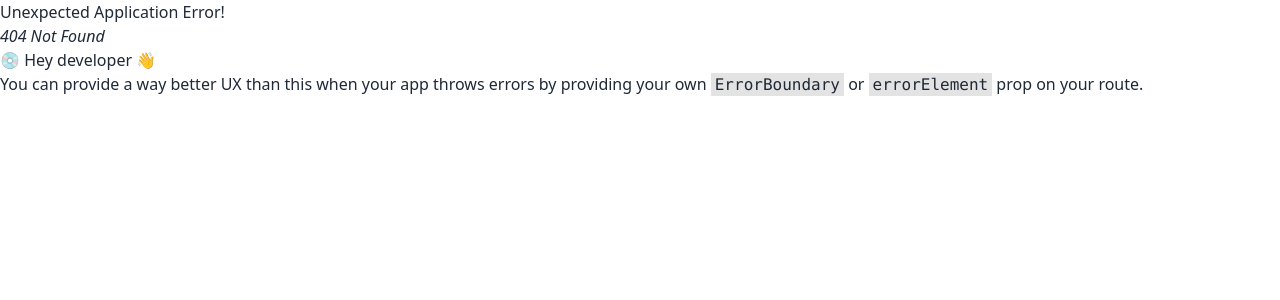
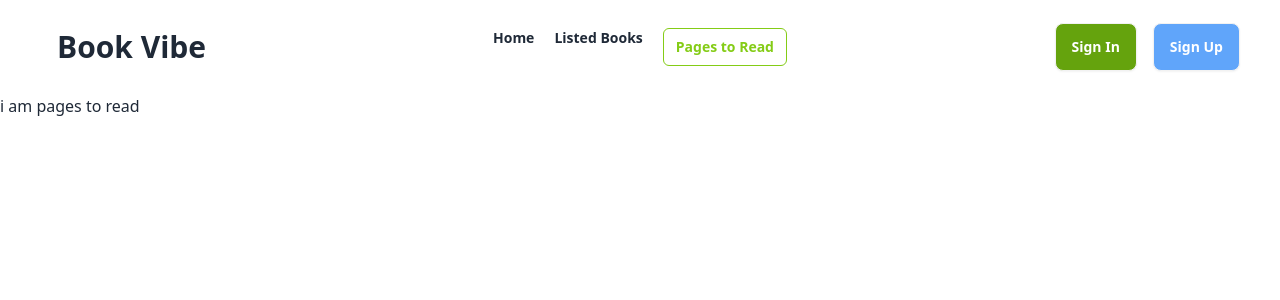
Before and after one commit to Muhammad-sefat/Book-Vibe, a React (Vite) app: page /pagestoread in a window 1280 px wide. Before the commit this address had no page. Shown: the top 300 px of the page. Built offline with nearby package versions, Linux system fonts and the light colour scheme.

Commit message:
Add Dynamic Route

```diff
--- a/src/App.jsx
+++ b/src/App.jsx
@@ -1,9 +1,11 @@
+import { Outlet } from "react-router-dom";
 import NavBar from "./Components/NavBar";
 
 function App() {
   return (
     <>
       <NavBar></NavBar>
+      <Outlet></Outlet>
     </>
   );
 }
--- a/src/Components/NavBar.jsx
+++ b/src/Components/NavBar.jsx
@@ -1,3 +1,5 @@
+import { NavLink } from "react-router-dom";
+
 const NavBar = () => {
   return (
     <div>
@@ -24,30 +26,74 @@ const NavBar = () => {
               tabIndex={0}
               className="menu menu-sm dropdown-content mt-3 z-[1] p-2 shadow bg-base-100 rounded-box w-52"
             >
-              <li>
+              <NavLink
+                to={"/"}
+                className={({ isActive }) =>
+                  isActive
+                    ? "text-lime-500 border px-3 py-2 border-lime-500 rounded-md font-bold"
+                    : ""
+                }
+              >
                 <a>Home</a>
-              </li>
-              <li>
+              </NavLink>
+              <NavLink
+                to={"/listedbooks"}
+                className={({ isActive }) =>
+                  isActive
+                    ? "text-lime-500 border px-3 py-2 border-lime-500 rounded-md font-bold"
+                    : ""
+                }
+              >
                 <a>Listed Books</a>
-              </li>
-              <li>
+              </NavLink>
+              <NavLink
+                to={"/pagestoread"}
+                className={({ isActive }) =>
+                  isActive
+                    ? "text-lime-500 border px-3 py-2 border-lime-500 rounded-md font-bold"
+                    : ""
+                }
+              >
                 <a>Pages to Read</a>
-              </li>
+              </NavLink>
             </ul>
           </div>
-          <a className="btn btn-ghost text-3xl font-bold">Book Vibe</a>
+          <a className="btn btn-ghost text-2xl md:text-3xl font-bold">
+            Book Vibe
+          </a>
         </div>
         <div className="navbar-center hidden lg:flex">
-          <ul className="menu menu-horizontal px-1 font-semibold">
-            <li>
+          <ul className="menu menu-horizontal space-x-5 font-semibold">
+            <NavLink
+              to={"/"}
+              className={({ isActive }) =>
+                isActive
+                  ? "text-lime-500 border px-3 py-2 border-lime-500 rounded-md font-bold"
+                  : ""
+              }
+            >
               <a>Home</a>
-            </li>
-            <li>
+            </NavLink>
+            <NavLink
+              to={"/listedbooks"}
+              className={({ isActive }) =>
+                isActive
+                  ? "text-lime-500 border px-3 py-2 border-lime-500 rounded-md font-bold"
+                  : ""
+              }
+            >
               <a>Listed Books</a>
-            </li>
-            <li>
+            </NavLink>
+            <NavLink
+              to={"/pagestoread"}
+              className={({ isActive }) =>
+                isActive
+                  ? "text-lime-500 border px-3 py-2 border-lime-500 rounded-md font-bold"
+                  : ""
+              }
+            >
               <a>Pages to Read</a>
-            </li>
+            </NavLink>
           </ul>
         </div>
         <div className="navbar-end space-x-4">
--- /dev/null
+++ b/src/Components/Pages/Home.jsx
@@ -0,0 +1,9 @@
+const Home = () => {
+  return (
+    <div>
+      <h1>i am home</h1>
+    </div>
+  );
+};
+
+export default Home;
--- /dev/null
+++ b/src/Components/Pages/ListedBooks.jsx
@@ -0,0 +1,9 @@
+const ListedBooks = () => {
+  return (
+    <div>
+      <h1>i am listed books</h1>
+    </div>
+  );
+};
+
+export default ListedBooks;
--- /dev/null
+++ b/src/Components/Pages/PagesToRead.jsx
@@ -0,0 +1,9 @@
+const PagesToRead = () => {
+  return (
+    <div>
+      <h2>i am pages to read</h2>
+    </div>
+  );
+};
+
+export default PagesToRead;
```
Also changed, not shown: src/main.jsx (+17 -0 lines).
